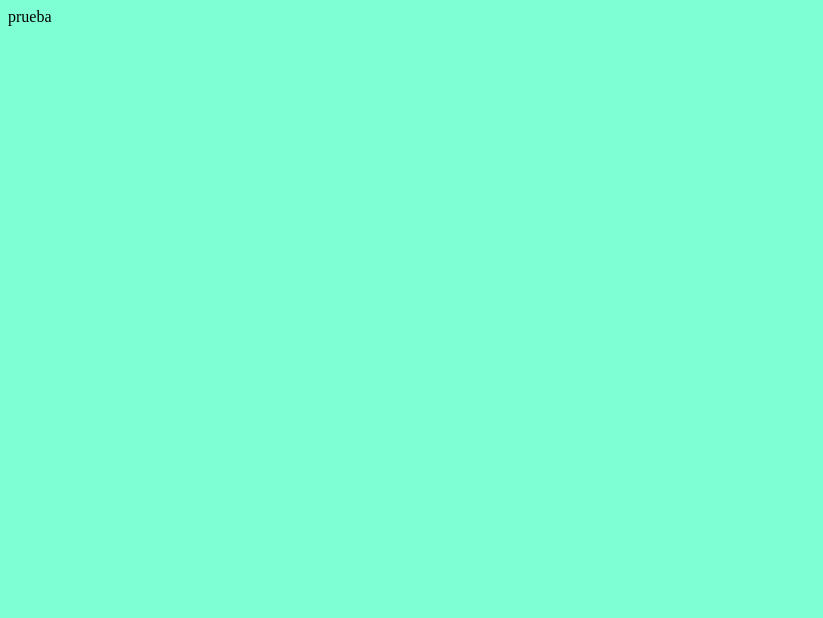
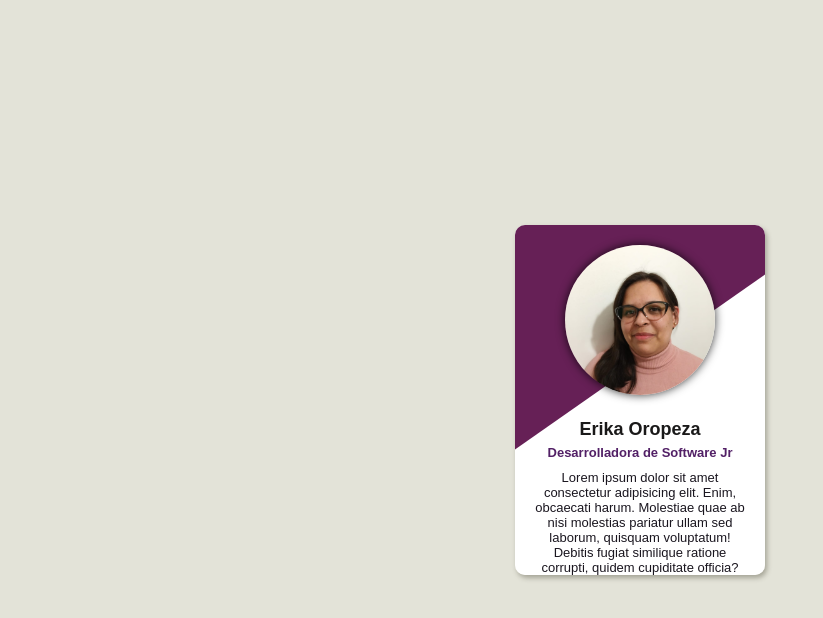
Before and after one commit to erika310313/cvCard_React_CAC_2023_2doC, a plain HTML site: page index.html in a window 1280 px wide. Shown: the whole page, without its empty margins (0-823 px from the left). Drawn offline with Linux system fonts and the light colour scheme.

Commit message:
modificaciones en html y css

```diff
--- a/CSS/style.css
+++ b/CSS/style.css
@@ -1,3 +1,119 @@
+* {
+    margin: 0;
+    padding: 0;
+    box-sizing: border-box;
+    font-family: sans-serif;
+}
+
 body{
-    background-color: aquamarine;
+    display: flex;
+    align-items: center;
+    justify-content: center;
+    min-height: 100vh;
+    background: #e3e3d8;
 }
+
+.card{
+    position: relative;
+    width: 250px;
+    height: 350px;
+    border-radius: 10px;
+    box-shadow: 2px 3px 5px rgba(73, 69, 52, 0.4);
+}
+
+.card .content {
+    position: relative;
+    z-index: 100;
+    width: 100%;
+    height: 100%;
+    border-radius: 10px;
+    display: flex;
+    flex-direction: column;
+    overflow: hidden;
+    text-align: center;
+    padding: 20px;
+    background: #fff;
+}
+
+.card .content .img{
+    height: 50%;
+    margin-bottom: 20px;
+}
+
+.card .content .img img{
+    position: relative;
+    width: 150px;
+    height: 150px;
+    border-radius: 50%;
+    object-fit: cover;
+    box-shadow: 0 0 10px rgba(0, 0, 0, 0.8);
+}
+
+.card .content span {
+    position: absolute;
+    width: 350px;
+    height: 200px;
+    background: #662056;
+    transform: rotate(-35deg);
+    top: -50px;
+    left: -100px;
+}
+
+.card .content h4{
+    font-size: 18px;
+    color: #1a1919;
+    margin-bottom: 5px;
+}
+
+.card .content h6{
+    font-size: 13px;
+    color: #522066;
+}
+
+.card .content p{
+    font-size: 13px;
+    color: #1a161f;
+    margin-top: 10px;
+}
+
+.card .links{
+    position: absolute;
+    z-index: 90;
+    width: 50px;
+    display: flex;
+    flex-direction: column;
+    gap: 20px;
+    background: rgba(255, 255, 255, 0.5);
+    box-shadow: 2px 3px 5px rgba(73, 69, 52, 0.4);
+    padding: 20px;
+    align-items: center;
+    right: 10px;
+    top: 15px;
+    transition: .5s;
+}
+
+.card:hover .links{
+    right: -50px;
+    border-radius: 0 10px 10px 0;
+}
+
+.card .links a{
+    font-size: 20px;
+    color: #646069;
+}
+
+.card .links a:nth-child(1):hover{
+    color: #0158ca;
+}
+
+.card .links a:nth-child(2):hover{
+    color: #a237b6;
+}
+
+.card .links a:nth-child(3):hover{
+    color: #0e76a8;
+}
+
+.card .links a:nth-child(4):hover{
+    color: #5d277d;
+}
--- a/index.html
+++ b/index.html
@@ -2,11 +2,33 @@
 <html lang="en">
 <head>
     <meta charset="UTF-8">
+    <meta http-equiv="X-UA-Compatible" content="IE=edge">
     <meta name="viewport" content="width=device-width, initial-scale=1.0">
     <title>cvCard</title>
-    <link rel="stylesheet" href="./CSS/style.css">
+    <link rel="stylesheet" href="CSS/style.css">
+    <link rel="stylesheet" href="https://cdnjs.cloudflare.com/ajax/libs/font-awesome/6.4.2/css/all.min.css"
+    integrity="sha512-z3gLpd7yknf1YoNbCzqRKc4qyor8gaKU1qmn+CShxbuBusANI9QpRohGBreCFkKxLhei6S9CQXFEbbKuqLg0DA==" crossorigin="anonymous"
+    referrerpolicy="no-referrer" />
 </head>
 <body>
-    prueba
+    <div class="card">
+        <div class="content">
+            <span></span>
+            <div class="img">
+                <img src="img/Erika Oropeza.jpeg" alt="">
+            </div>
+            <h4>Erika Oropeza</h4>
+            <h6>Desarrolladora de Software Jr</h6>
+            <p>Lorem ipsum dolor sit amet consectetur adipisicing elit. Enim, obcaecati harum. Molestiae quae ab nisi molestias pariatur
+                ullam sed laborum, quisquam voluptatum! Debitis fugiat similique ratione corrupti, quidem cupiditate officia?</p>
+        </div>
+
+        <div class="links">
+            <a href="https://www.facebook.com/"><i class="fa-brands fa-facebook-f"></i></a>
+            <a href="https://www.instagram.com/"><i class="fa-brands fa-instagram"></i></a>
+            <a href="https://www.linkedin.com/in/erika-oropeza/"><i class="fa-brands fa-linkedin-in"></i></a>
+            <a href="https://github.com/erika310313"><i class="fa-brands fa-github"></i></a>
+        </div>
+    </div>
 </body>
 </html>
```
Also changed, not shown: img/Erika Oropeza.jpeg (added).
